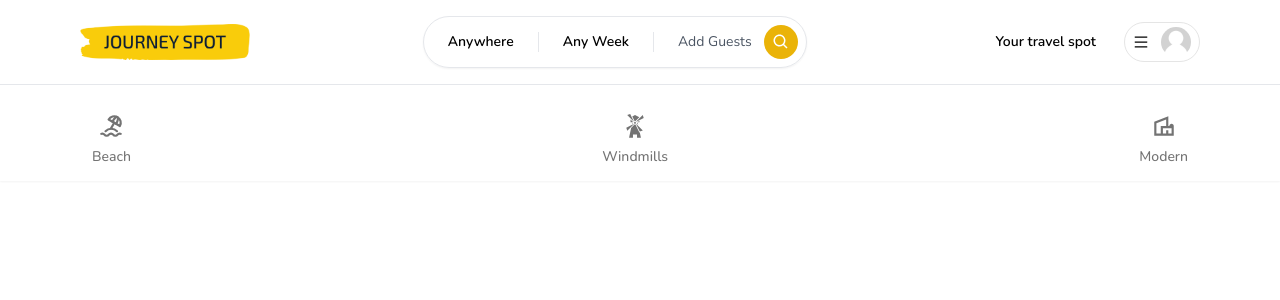
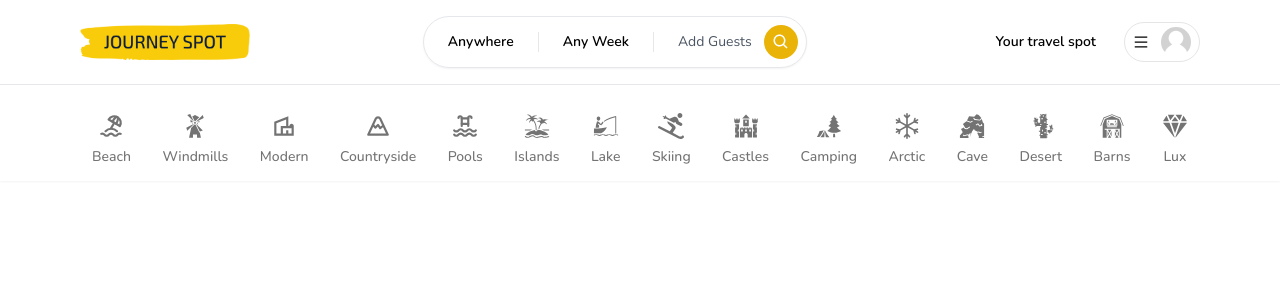
Before and after one commit to kirsalfetnik/Journey-spot, a Next.js app in the folder frontend/: page / in a window 1280 px wide. Shown: the top 300 px of the page. Built offline with nearby package versions, Linux system fonts and the light colour scheme; no server answers.

Commit message:
Add more categories with beautiful icons on the homepage

```diff
--- a/frontend/app/components/navbar/Categories.tsx
+++ b/frontend/app/components/navbar/Categories.tsx
@@ -1,9 +1,24 @@
+'use client'
+
 import Container from "../Container"
 
-import { TbBeach } from "react-icons/tb"
-import { GiWindmill } from "react-icons/gi"
+import { IoDiamond } from "react-icons/io5"
+import { BsSnow } from "react-icons/bs"
+import { FaSkiing } from "react-icons/fa"
+import { TbBeach, TbMountain, TbPool } from "react-icons/tb"
+import {
+    GiBarn,
+    GiBoatFishing,
+    GiCactus,
+    GiCastle,
+    GiCaveEntrance,
+    GiForestCamp,
+    GiIsland,
+    GiWindmill
+} from "react-icons/gi"
 import { MdOutlineVilla } from "react-icons/md"
 import CategoryBox from "../CategoryBox"
+import { usePathname, useSearchParams } from "next/navigation"
 
 export const categories = [
     {
@@ -20,10 +35,80 @@ export const categories = [
         label: 'Modern',
         icon: MdOutlineVilla,
         description: 'This property is modern!'
-    }
+    },
+    {
+        label: 'Countryside',
+        icon: TbMountain,
+        description: 'This property is in the countryside!'
+    },
+    {
+        label: 'Pools',
+        icon: TbPool,
+        description: 'This property has a pool!'
+    },
+    {
+        label: 'Islands',
+        icon: GiIsland,
+        description: 'This property is on an island!'
+    },
+    {
+        label: 'Lake',
+        icon: GiBoatFishing,
+        description: 'This property is close to a lake!'
+    },
+    {
+        label: 'Skiing',
+        icon: FaSkiing,
+        description: 'This property has skiing activities!'
+    },
+    {
+        label: 'Castles',
+        icon: GiCastle,
+        description: 'This property is in a castle!'
+    },
+    {
+        label: 'Camping',
+        icon: GiForestCamp,
+        description: 'This property has camping activities!'
+    },
+    {
+        label: 'Arctic',
+        icon: BsSnow,
+        description: 'This property has chilly atmosphere!'
+    },
+    {
+        label: 'Cave',
+        icon: GiCaveEntrance,
+        description: 'This property has caves nearby!'
+    },
+    {
+        label: 'Desert',
+        icon: GiCactus,
+        description: 'This property is in the desert!'
+    },
+    {
+        label: 'Barns',
+        icon: GiBarn,
+        description: 'This property is in the barn!'
+    },
+    {
+        label: 'Lux',
+        icon: IoDiamond,
+        description: 'This property is luxurious!'
+    },
 ]
 
 const Categories = () => {
+    const params = useSearchParams()
+    const category = params?.get('category')
+    const pathname = usePathname()
+
+    const isMainPage = pathname === '/'
+
+    if (!isMainPage) {
+        return null
+    }
+
     return (
         <Container>
             <div
@@ -40,7 +125,7 @@ const Categories = () => {
                     <CategoryBox
                         key={item.label}
                         label={item.label}
-                        description={item.description}
+                        selected={category === item.label}
                         icon={item.icon}
                     />
                 ))}
--- a/frontend/app/components/navbar/Logo.tsx
+++ b/frontend/app/components/navbar/Logo.tsx
@@ -8,6 +8,7 @@ const Logo = () => {
 
     return (
         <Image
+            onClick={() => router.push('/')}
             alt='Logo'
             className='hidden md:block cursor-pointer'
             height='170'
```
